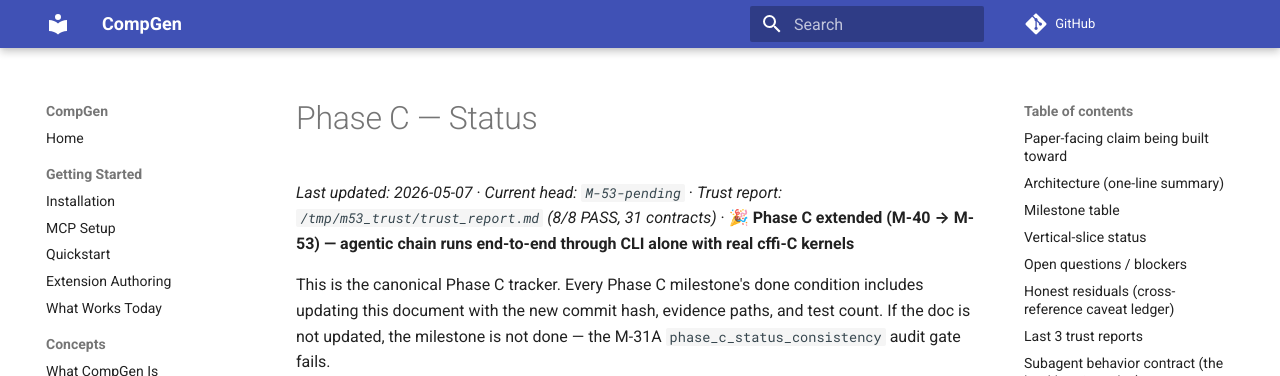
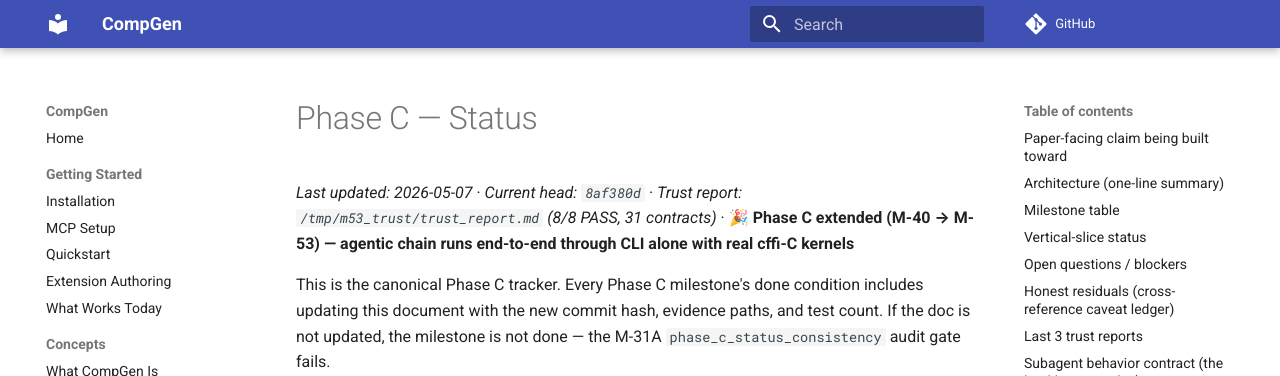
Before and after one commit to copparihollmann/RuntimeCompGen, an MkDocs documentation site: the page built from docs/phase_c_status.md, in a window 1280 px wide and 900 px high. Shown: the top 376 px of the window. Built offline with MkDocs 1.6.1 and Material for MkDocs 9.7.7, drawn with Linux system fonts in a browser that asks for light colours; comment, search, counter and statistics services are not loaded; some of the changed text lies outside the part shown.

Commit message:
docs(phase_c): backfill M-53+M-54 commit hash
Self-update on tracker now that M-53 (resume-from-kernel-codegen-
response) and M-54 (real-chain stress test) commit exists.

Co-Authored-By: Claude Opus 4.7 (1M context) <noreply@anthropic.com>

```diff
--- a/docs/phase_c_status.md
+++ b/docs/phase_c_status.md
@@ -1,6 +1,6 @@
 # Phase C — Status
 
-_Last updated: 2026-05-07_  ·  _Current head: `M-53-pending`_  ·  _Trust report: `/tmp/m53_trust/trust_report.md` (8/8 PASS, 31 contracts)_   ·   **🎉 Phase C extended (M-40 → M-53) — agentic chain runs end-to-end through CLI alone with real cffi-C kernels**
+_Last updated: 2026-05-07_  ·  _Current head: `8af380d`_  ·  _Trust report: `/tmp/m53_trust/trust_report.md` (8/8 PASS, 31 contracts)_   ·   **🎉 Phase C extended (M-40 → M-53) — agentic chain runs end-to-end through CLI alone with real cffi-C kernels**
 
 This is the canonical Phase C tracker. Every Phase C milestone's done
 condition includes updating this document with the new commit hash,
@@ -56,7 +56,7 @@ Status legend: `planned` → `in_progress` → `complete` (tests green + commit
 | M-50  | SetDispatchMode as Recipe IR decision         | complete    | `69b7121` | `python/compgen/graph_compilation/action_space.py` (Family 6 _gen_dispatch_modes), `python/compgen/kernels/contract_v3.py` (_resolve_dispatch_mode_override + from_recipe override kwarg), `python/compgen/graph_compilation/kernel_contract_materialization.py` (_dispatch_mode_override_for + materializer wiring), `tests/graph_compilation/test_set_dispatch_mode.py`, `docs/realness/m50_set_dispatch_mode.yaml` | 14 (M-50), real-driven stress: merlin_mlp_wide → 12 set_dispatch_mode candidates emitted (3 regions × 4 modes), 6 legal in agent_decision_request, persistent/inline emitted illegal-by-granularity, byte-stable across reruns, recipe_delta override flips contract dispatch.model SYNC→ASYNC |
 | M-51  | CPU ASYNC + EventTensor executor              | complete    | `f453f4a` | `python/compgen/runtime/glue_emit/python_async.py`, `python/compgen/runtime/glue_emit/__init__.py` (re-export), `python/compgen/graph_compilation/run.py` (M-51 wired after M-47), `tests/runtime/test_glue_emit_python_async.py`, `docs/realness/m51_cpu_async_executor.yaml` | 10 (M-51), real-driven 3-phase stress (handshake / timeout / exception) green; M-50→M-51 chain: SetDispatchMode(async) recipe_delta materialises ASYNC contract; sync/async terminal-output parity verified |
 | M-52  | CUDA ASYNC + graph capture executor           | complete    | `bdce554` | `python/compgen/runtime/glue_emit/python_cuda.py`, `python/compgen/runtime/glue_emit/__init__.py` (re-export), `python/compgen/graph_compilation/run.py` (M-52 wired after M-51 in glue-emit), `tests/runtime/test_glue_emit_python_cuda.py`, `docs/realness/m52_cuda_async_executor.yaml` | 12 (M-52), real-driven 5-phase stress: sync 2-region dispatch (3 sync calls), async 2-region handshake (order [matmul_0, bias_add_0]), capture multi-region rejected with typed ValueError, capture available (replay called), capture unavailable honest fallback (capture_status=unavailable_no_cuda). 666 runtime tests pass; trust report 8/8 PASS at 30 contracts. |
-| M-53  | --resume-from kernel-codegen-response (closes Gap 1+2 from honest audit) | complete | `M-53-pending` | `python/compgen/graph_compilation/run.py` (resume_from kwarg + skip-early gating + sandbox-preserve guard), `python/compgen/graph_compilation/__main__.py` (--resume-from CLI flag), `tests/graph_compilation/test_resume_from_kernel_codegen_response.py`, `docs/realness/m53_resume_kernel_codegen_response.yaml` | 5 (M-53; one is M-54 real-chain stress), CLI smoke /tmp/m53_smoke.py: kernel-codegen-request → real cffi-C commit → --resume-from → emitted compgen_run produced (16,32) matching torch.matmul max_abs=1.91e-6 ≤ Higham 1.07e-4. cert + .so + attempts trail SURVIVE the resume run. |
+| M-53  | --resume-from kernel-codegen-response (closes Gap 1+2 from honest audit) | complete | `8af380d` | `python/compgen/graph_compilation/run.py` (resume_from kwarg + skip-early gating + sandbox-preserve guard), `python/compgen/graph_compilation/__main__.py` (--resume-from CLI flag), `tests/graph_compilation/test_resume_from_kernel_codegen_response.py`, `docs/realness/m53_resume_kernel_codegen_response.yaml` | 5 (M-53; one is M-54 real-chain stress), CLI smoke /tmp/m53_smoke.py: kernel-codegen-request → real cffi-C commit → --resume-from → emitted compgen_run produced (16,32) matching torch.matmul max_abs=1.91e-6 ≤ Higham 1.07e-4. cert + .so + attempts trail SURVIVE the resume run. |
 
 ## Vertical-slice status
 
@@ -80,7 +80,7 @@ Status legend: `planned` → `in_progress` → `complete` (tests green + commit
 
 Append-only log of full Phase C audit runs (commit + verdict + run path).
 
-- `M-53-pending` (2026-05-07, M-53 commit — closes honest-audit Gap 1+2): trust report 8/8 PASS at `/tmp/m53_trust/trust_report.md` (31 contracts, 4 caveats, 9 negative controls). M-53 + M-54 (real-chain stress) both land in this commit. CLI smoke /tmp/m53_smoke.py: 10 steps end-to-end. `compgen.graph_compilation run --stop-after kernel-codegen-request` → operator commits real cffi-compiled C matmul (`memset`+triple-nested loop, `-O2 -fno-fast-math`) → M-44 verifier 16 obligations PASS → M-45 cert emitted → `compgen.graph_compilation run --stop-after glue-emit --resume-from kernel-codegen-response` (1.5s vs ~12s full pipeline) → cert + .so + attempts SURVIVED → M-46 binding bound_count=1 → M-47 KERNEL_BINDINGS=['matmul_0'] → import emitted compgen_run + plug real cffi kernel → output (16,32) matching torch.matmul max_abs=1.91e-6 ≤ Higham bound 1.07e-4. 5 tests for M-53 in tests/graph_compilation/test_resume_from_kernel_codegen_response.py.
+- `8af380d` (2026-05-07, M-53 commit — closes honest-audit Gap 1+2): trust report 8/8 PASS at `/tmp/m53_trust/trust_report.md` (31 contracts, 4 caveats, 9 negative controls). M-53 + M-54 (real-chain stress) both land in this commit. CLI smoke /tmp/m53_smoke.py: 10 steps end-to-end. `compgen.graph_compilation run --stop-after kernel-codegen-request` → operator commits real cffi-compiled C matmul (`memset`+triple-nested loop, `-O2 -fno-fast-math`) → M-44 verifier 16 obligations PASS → M-45 cert emitted → `compgen.graph_compilation run --stop-after glue-emit --resume-from kernel-codegen-response` (1.5s vs ~12s full pipeline) → cert + .so + attempts SURVIVED → M-46 binding bound_count=1 → M-47 KERNEL_BINDINGS=['matmul_0'] → import emitted compgen_run + plug real cffi kernel → output (16,32) matching torch.matmul max_abs=1.91e-6 ≤ Higham bound 1.07e-4. 5 tests for M-53 in tests/graph_compilation/test_resume_from_kernel_codegen_response.py.
 - `bdce554` (2026-05-07, **M-52 commit — Phase C complete**): trust report 8/8 PASS at `/tmp/m52_trust/trust_report.md` (30 contracts, 4 caveats, 9 negative controls). Real-driven 5-phase stress on a 2-region cuda_sm75 plan: Phase A (mode="sync") dispatch_calls=2, synchronize_calls=3, terminal=bias_out. Phase B (mode="async") observed order ['matmul_0','bias_add_0'] via EventTensor handshake. Phase C (capture multi-region) raised ValueError honestly. Phase D (capture available) capture_calls=1, replay_calls=1, capture_status=captured. Phase E (capture unavailable) honest fallback to single dispatch with capture_status=unavailable_no_cuda. 12 tests for M-52, 36 across M-50+M-51+M-52. **Phase C closed** — dispatch widened SYNC→ASYNC→CUDA-graph-capture; M-40..M-52 (13 milestones, 30 realness contracts) all complete.
 - `f453f4a` (2026-05-07, M-51 commit): trust report 8/8 PASS at `/tmp/m51_trust/trust_report.md` (29 contracts, 4 caveats, 9 negative controls). Real-driven 3-phase stress: Phase A — 2-region linear plan with both bindings async; EventTensor handshake serialised matmul_0→bias_add_0 in observed order ['matmul_0','bias_add_0'], dispatch_calls=2, sync_called=True. Phase B — kernel that hangs; compgen_run_async(timeout_s=0.5) raised TimeoutError naming the worker thread; no deadlock. Phase C — kernel that raises; RuntimeError propagated to main caller; siblings released via EventTensor._cancel. M-50→M-51 chain: SetDispatchMode(async) op in merlin_mlp_wide candidate_selection.recipe_delta materialised contract.orchestration.dispatch.model = DispatchModel.ASYNC; canonical hash_contract = 30e8bed909330277. Sync/async terminal-output parity verified on 2-region linear plan. 10 tests for M-51, 24 across M-49+M-50+M-51.
 - `69b7121` (2026-05-07, M-50 commit): trust report 8/8 PASS at `/tmp/m50_trust/trust_report.md` (28 contracts, 4 caveats, 9 negative controls). Real-driven stress on merlin_mlp_wide: 12 set_dispatch_mode candidates emitted (3 matmul regions × 4 DispatchModel values), 6 legal in agent_decision_request.candidate_ids_allowed (sync+async per region), PERSISTENT/INLINE correctly emitted illegal-by-granularity with typed reasons, byte-stable across reruns. Materialiser stress: SetDispatchMode(async) op in recipe_delta flips contract.orchestration.dispatch.model SYNC→ASYNC; PERSISTENT-on-NORMAL correctly returns None (defence-in-depth). 14 tests for M-50.
```
